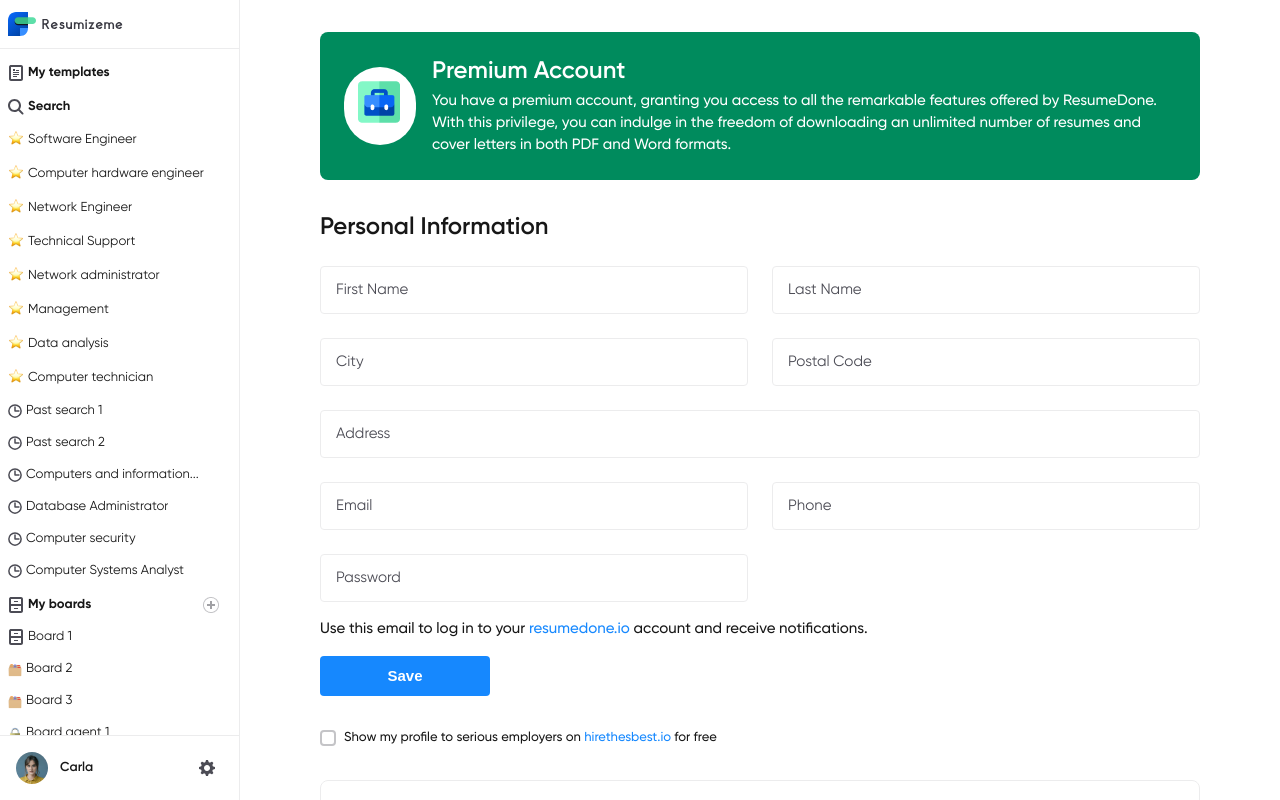
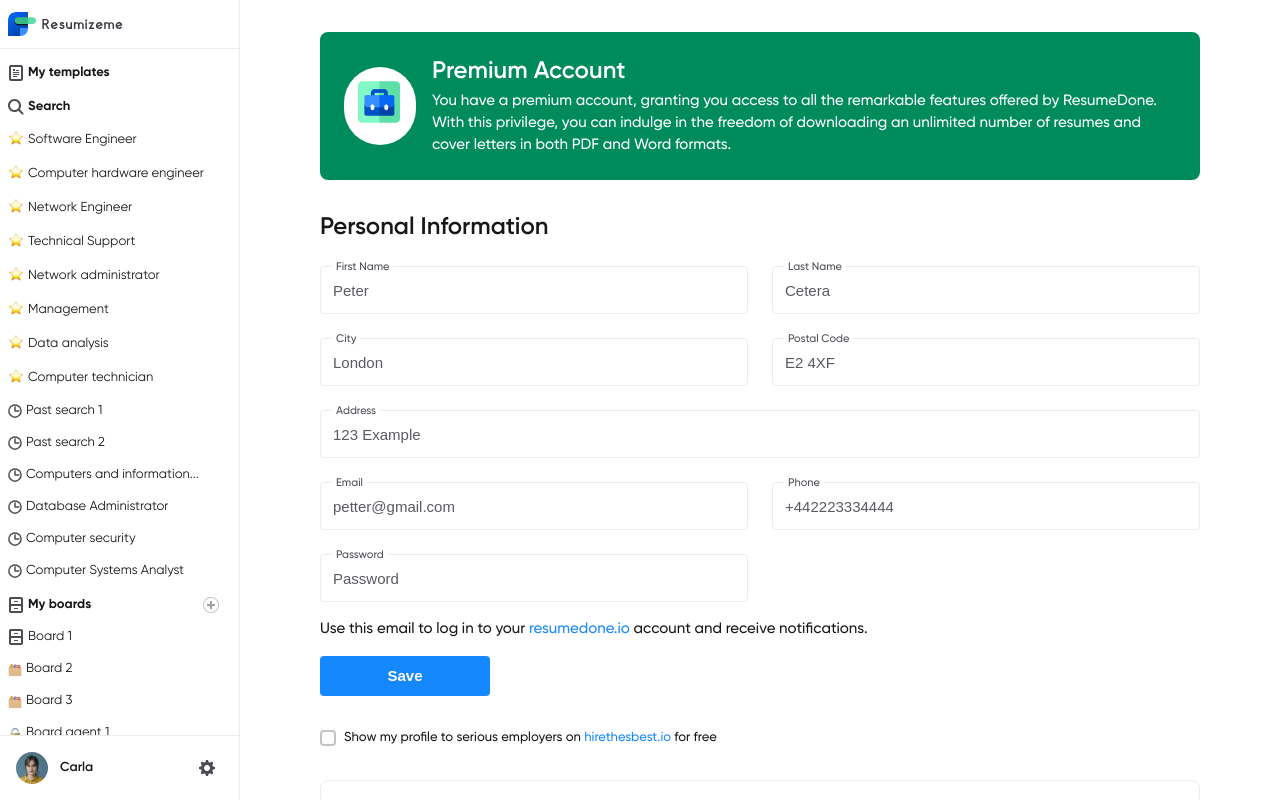
Before and after one commit to Zonirinaa/ponton-css-test, a Next.js app: page / in a window 1280 px wide. Built offline with nearby package versions, Linux system fonts and the light colour scheme.

Commit message:
added fields default values

```diff
--- a/src/app/components/PersonalInfo/PersonalInfoForm.tsx
+++ b/src/app/components/PersonalInfo/PersonalInfoForm.tsx
@@ -10,36 +10,56 @@ const PersonalInfoForm = () => {
         <CustomInput
           id="firstName"
           label="First Name"
+          defaultValue="Peter"
           style={{ flex: "1 1 0%" }}
         />
         <CustomInput
           id="lastName"
           label="Last Name"
+          defaultValue="Cetera"
           style={{ flex: "1 1 0%" }}
         />
       </div>
       <div style={{ display: "flex", gap: "24px" }}>
-        <CustomInput id="city" label="City" style={{ flex: "1 1 0%" }} />
+        <CustomInput
+          id="city"
+          label="City"
+          defaultValue="London"
+          style={{ flex: "1 1 0%" }}
+        />
         <CustomInput
           id="postalCode"
           label="Postal Code"
+          defaultValue="E2 4XF"
           style={{ flex: "1 1 0%" }}
         />
       </div>
-      <CustomInput id="address" label="Address" style={{ flex: "1 1 0%" }} />
+      <CustomInput
+        id="address"
+        label="Address"
+        defaultValue="123 Example"
+        style={{ flex: "1 1 0%" }}
+      />
       <div style={{ display: "flex", gap: "24px" }}>
         <CustomInput
           id="email"
           label="Email"
+          defaultValue="petter@gmail.com"
           type="email"
           style={{ flex: "1 1 0%" }}
         />
-        <CustomInput id="phone" label="Phone" style={{ flex: "1 1 0%" }} />
+        <CustomInput
+          id="phone"
+          label="Phone"
+          defaultValue="+442223334444"
+          style={{ flex: "1 1 0%" }}
+        />
       </div>
       <div style={{ display: "flex", gap: "24px" }}>
         <CustomInput
           id="password"
           label="Password"
+          defaultValue="Password"
           style={{ flex: "1 1 0%" }}
         />
         <div style={{ flex: "1 1 0%" }} />
```
